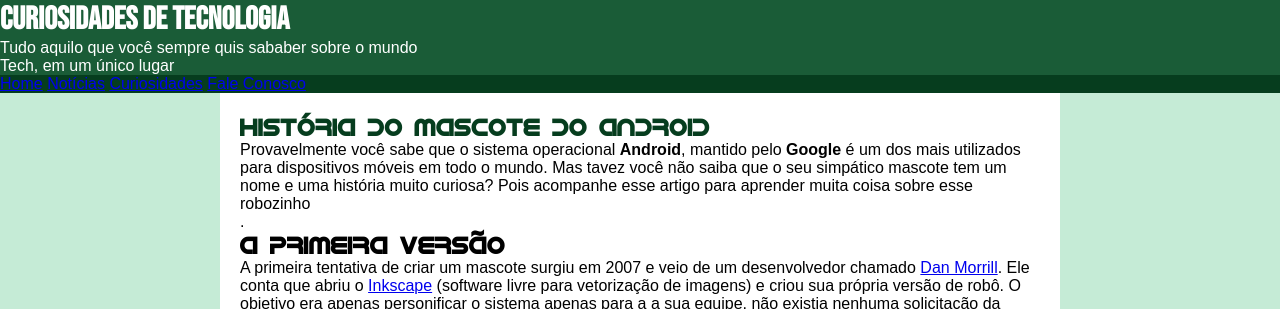
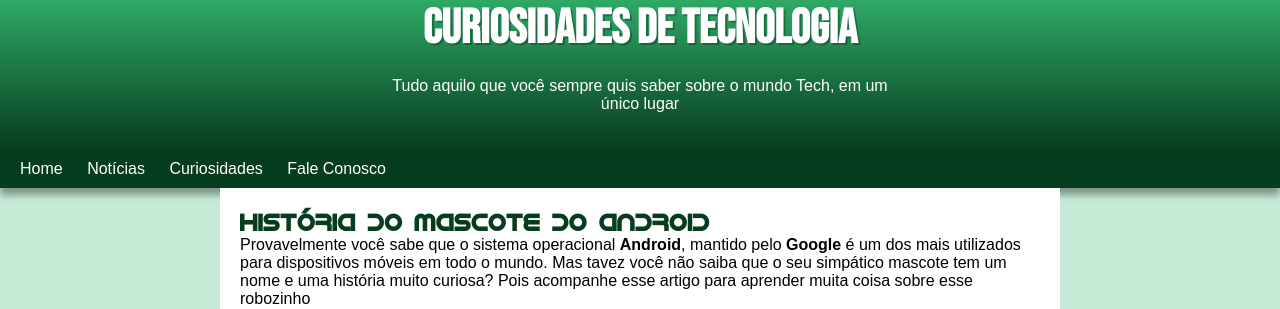
Before and after one commit to miguelads/projetoHtml5Css3, a plain HTML site: page index.html in a window 1280 px wide. Shown: the top 309 px of the page. Drawn offline with Linux system fonts and the light colour scheme.

Commit message:
atualização da pagina index.html e no arquivo design.css

```diff
--- a/estilo/design.css
+++ b/estilo/design.css
@@ -39,18 +39,42 @@ body{
     font-family: var(--fonte-padrao);
 }
 header{
-    background-color: var(--cor4);
+    background-image: linear-gradient(to bottom, var(--cor3),var(--cor5));
+    min-height: 150px;
+    text-align: center;
 }
 
 header > h1{
     color: #fff;
     font-family: var(--fonte-destaque);
+    font-size: 3em;
+    margin-bottom: 20px;
+    text-shadow: 2px 2px 0px rgba(0, 0, 0, 0.267);
 }
 header > p{
     color: #fff;
+    font-family: var(--fonte-padrao);
+    font-size: 1,2em;
+    max-width: 500px;
+    padding-right: 10px;
+    padding-left: 10px;
+    margin: auto;
 }
 nav{
     background-color: var(--cor5);
+    padding: 10px;
+    box-shadow: 0px 7px 7px rgba(0, 0, 0, 0.363);
+}
+nav > a{
+    color: #ffffff;
+    border-radius: 5px;
+    padding: 10px;
+    text-decoration: none;
+    transition-duration: .5s;
+}
+nav > a:hover{
+    background-color: var(--cor3);
+    color: var(--cor5);
 }
 main{
    background-color: #fff;
--- a/index.html
+++ b/index.html
@@ -12,11 +12,10 @@
     <header>
         <h1>Curiosidades de Tecnologia</h1>
          <p>
-            Tudo aquilo que você sempre quis sababer sobre o mundo<br> Tech, em um único lugar
+            Tudo aquilo que você sempre quis saber sobre o mundo Tech, em um único lugar
         </p>
     </header>
     <nav>
-
          <a href="#">Home</a>
          <a href="#">Notícias</a>
          <a href="#">Curiosidades</a>
```
